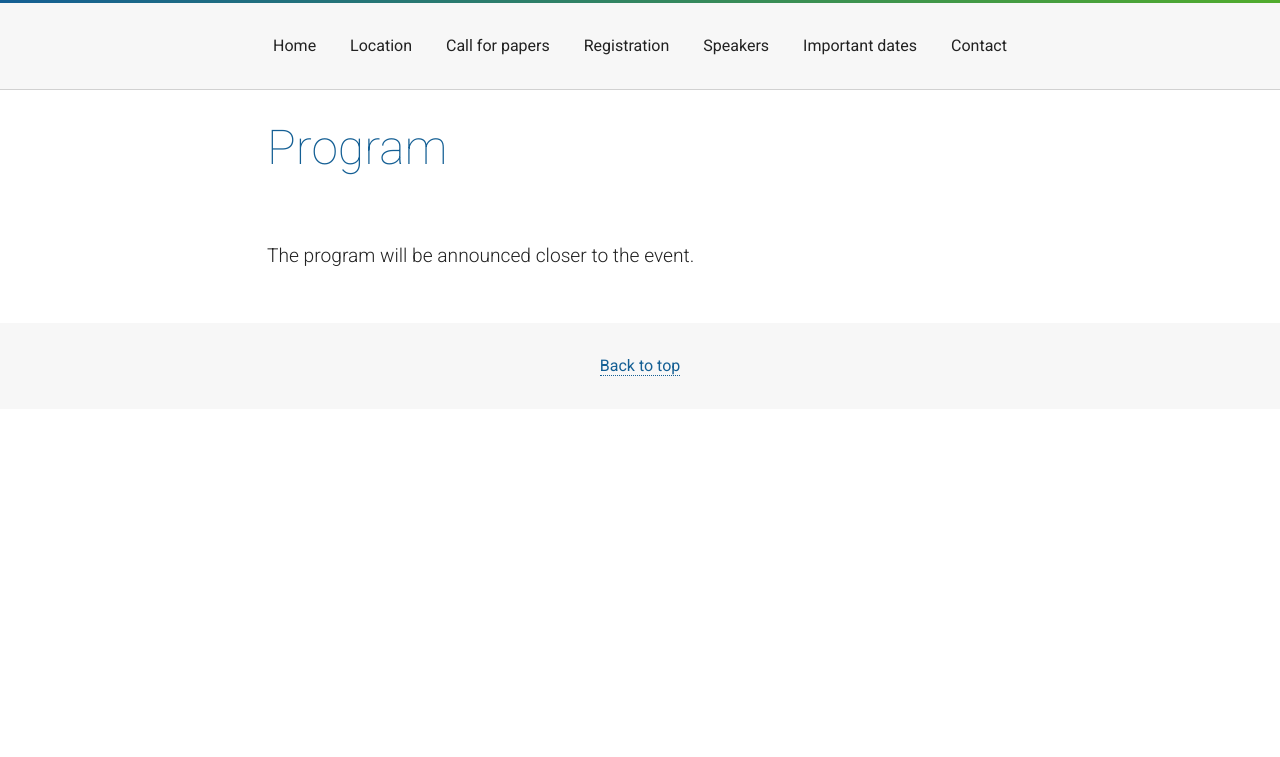
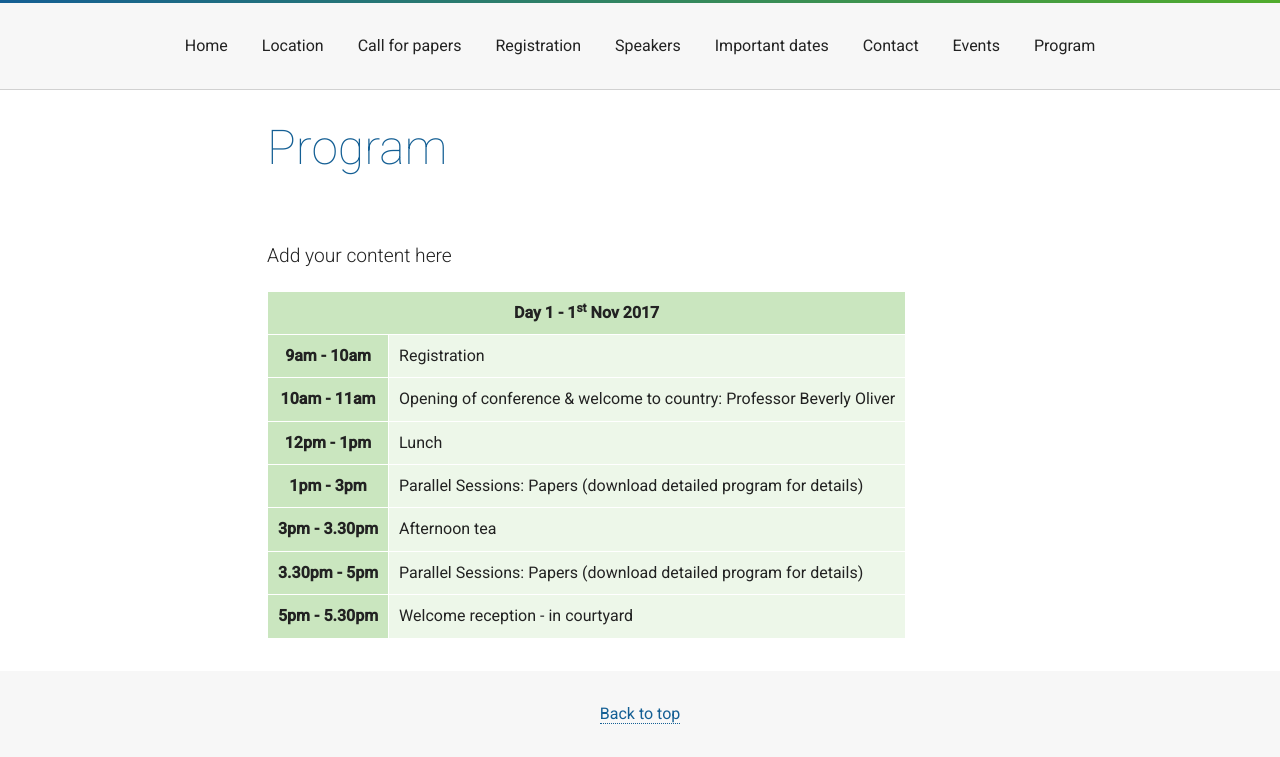
Before and after one commit to aallconference2017/aallconference2017.github.io, a Jekyll site: the page built from program/index.html, in a window 1280 px wide. Shown: the part 237-994 px from the top of the page. Built offline with Jekyll 4.4.1, drawn with Linux system fonts in a browser that asks for light colours; before the commit the page ends 900 px from its top, so only the background shows below that.

Commit message:
overflow menu and example table

```diff
--- a/css/main.scss
+++ b/css/main.scss
@@ -522,7 +522,7 @@ figure {
 		height: 100%;
 		overflow: scroll;
 		li {
-			font-size: 2em;
+			font-size: 1.6em;
 			margin-bottom: 0.2em;
 			text-align: center;
 		}
@@ -542,7 +542,10 @@ figure {
 }
 @media only screen and (min-width: 768/16*1em) {
 	.main-nav {
-		overflow-x: hidden;
+		white-space: nowrap;
+        overflow-x: auto;
+        -webkit-overflow-scrolling: touch;
+        -ms-overflow-style: -ms-autohiding-scrollbar;
 		ul {
 			display: block;
 			text-align: center;
@@ -672,6 +675,21 @@ figure {
 	  content: "";
 	  display: table;
 	}
+}
+
+/* tables */
+table {
+    table-layout: fixed;
+}
+th, td {
+    padding: 10px;
+    border: 1px solid #fff;
+}
+th {
+    background: rgba(81,172,45,0.3);
+}
+td {
+    background: rgba(81,172,45,0.1);
 }
 
 
--- a/events/index.html
+++ b/events/index.html
@@ -2,7 +2,7 @@
 layout: default
 title: Events
 description:
-menu_position_number:
+menu_position_number: 8
 show_jump_links: false
 ---
 <div class="container">
--- a/program/index.html
+++ b/program/index.html
@@ -2,13 +2,50 @@
 layout: default
 title: Program
 description:
-menu_position_number:
+menu_position_number: 9
 show_jump_links: false
 ---
 <div class="container">
 	<div class="content">
 		<div class="editable">
-			<p>The program will be announced closer to the event.</p>
+			<p>Add your content here</p>
 		</div>
+        <table>
+            <thead>
+                <tr>
+                    <th colspan="2">Day 1 - 1<sup>st</sup> Nov 2017</th>
+                </tr>
+            </thead>
+            <tbody>
+                <tr>
+                    <th>9am - 10am</th>
+                    <td>Registration</td>
+                </tr>
+                <tr>
+                    <th>10am - 11am</th>
+                    <td>Opening of conference &amp; welcome to country: Professor Beverly Oliver</td>
+                </tr>
+                <tr>
+                    <th>12pm - 1pm</th>
+                    <td>Lunch</td>
+                </tr>
+                <tr>
+                    <th>1pm - 3pm</th>
+                    <td>Parallel Sessions: Papers (download detailed program for details)</td>
+                </tr>
+                <tr>
+                    <th>3pm - 3.30pm</th>
+                    <td>Afternoon tea</td>
+                </tr>
+                <tr>
+                    <th>3.30pm - 5pm</th>
+                    <td>Parallel Sessions: Papers (download detailed program for details)</td>
+                </tr>
+                <tr>
+                    <th>5pm - 5.30pm</th>
+                    <td>Welcome reception - in courtyard</td>
+                </tr>
+            </tbody>
+        </table>
 	</div>
 </div>
```
